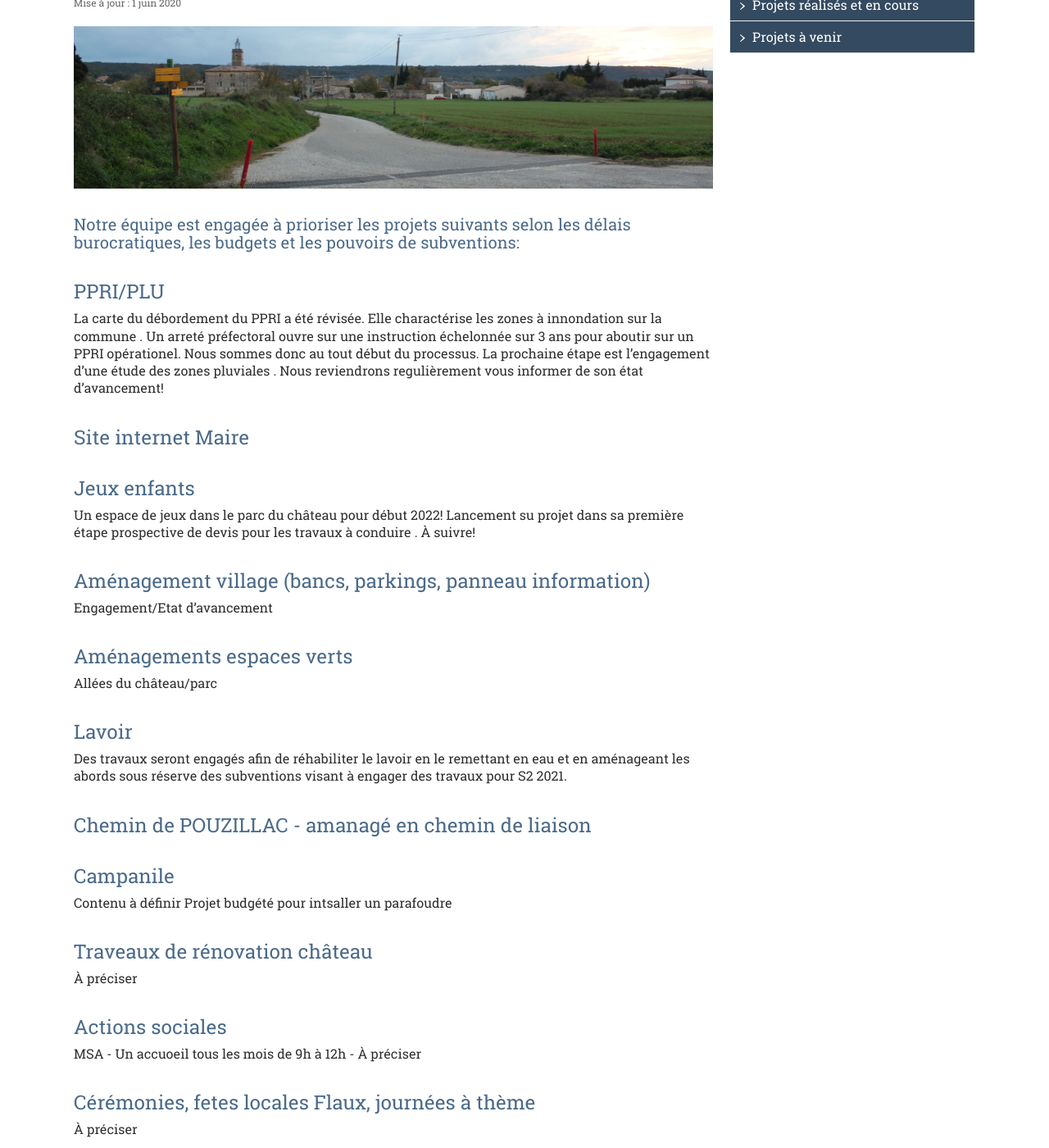
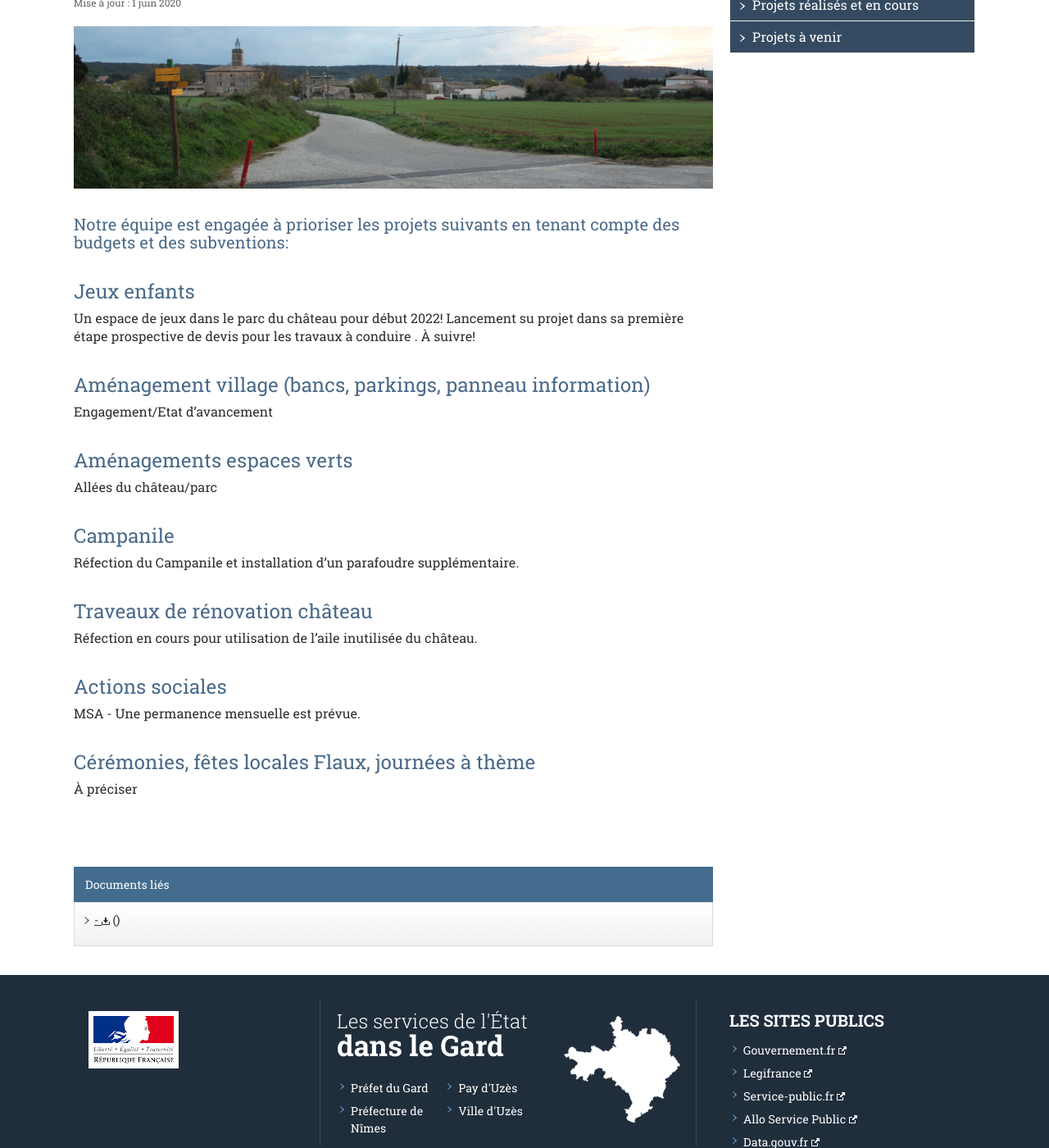
Before and after one commit to Flaux-Village/flaux-village.github.io, a Jekyll site: the page built from projetfuture.md, in a window 1280 px wide and 1400 px high, scrolled down 380 px. Shown: the whole window at 82% size. Built offline with Jekyll 4.4.1, drawn with Linux system fonts in a browser that asks for light colours; our own code applies the rules of GitHub Pages for plain Markdown files; some of the changed text lies outside the part shown.

Commit message:
Update projetfuture.md

```diff
--- a/projetfuture.md
+++ b/projetfuture.md
@@ -9,10 +9,10 @@ illustration: /assets/illustrations/flauxfuturlandscape_980.JPG
 description_illustration: Flaux.
 introduction:
 documents:
-- fiche: Flyere eau
-  date_texte: 3 Juillet 2020
-  addresse: /assets/flyeer/FLYEReau202007.pdf
-  type: pdf
+- fiche:
+  date_texte:
+  addresse:
+  type:
 menu_secondaire:
 - titre: Notre programme
   addresse: /naturellementflaux.html
@@ -22,12 +22,8 @@ menu_secondaire:
   addresse: /projetfuture.html
 
 ---
-## Notre équipe est engagée à prioriser les projets suivants selon les délais burocratiques, les budgets et les pouvoirs de subventions:
+## Notre équipe est engagée à prioriser les projets suivants en tenant compte des budgets et des subventions:
 
-# PPRI/PLU
-La carte du débordement du PPRI a été révisée. Elle charactérise les zones à innondation sur la commune . Un arreté préfectoral ouvre sur une instruction échelonnée sur 3 ans pour aboutir sur un PPRI opérationel.   Nous sommes donc au tout début du processus.  La prochaine étape est l'engagement d'une étude des zones pluviales . Nous reviendrons regulièrement vous informer de son état d'avancement!
-
-# Site internet Maire
 
 # Jeux enfants
 Un  espace  de jeux dans le parc du château pour début 2022!  Lancement su projet dans sa première étape prospective de devis pour les travaux à conduire . À suivre!
@@ -38,19 +34,14 @@ Engagement/Etat d'avancement
 # Aménagements espaces verts
 Allées du château/parc
 
-# Lavoir
-Des travaux seront engagés afin de réhabiliter le lavoir en le remettant en eau et en aménageant les abords sous réserve des subventions visant à engager des travaux pour S2 2021.
-
-# Chemin de POUZILLAC - amanagé en chemin de liaison
-
 # Campanile
-Contenu à définir  Projet budgété pour intsaller un parafoudre
+Réfection du Campanile et installation d'un parafoudre supplémentaire.
 
 # Traveaux de rénovation château
-À préciser
+Réfection en cours pour utilisation de l'aile inutilisée du château.
 
 # Actions sociales
-MSA - Un accuoeil tous les mois de 9h à 12h - À préciser
+MSA - Une permanence mensuelle est prévue.
 
-# Cérémonies, fetes locales Flaux, journées à thème
+# Cérémonies, fêtes locales Flaux, journées à thème
 À préciser
```
